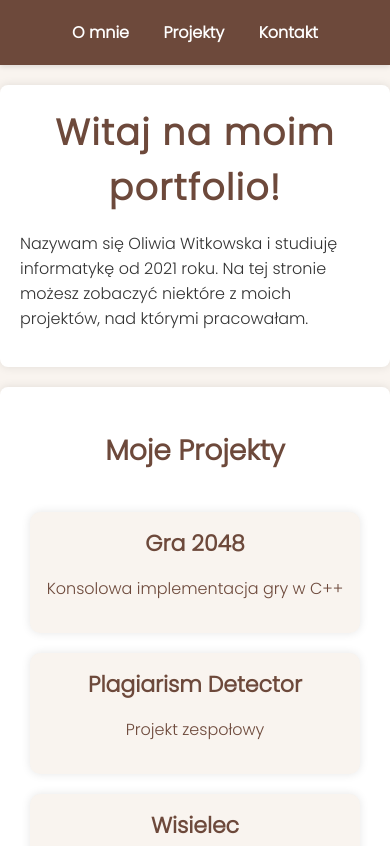
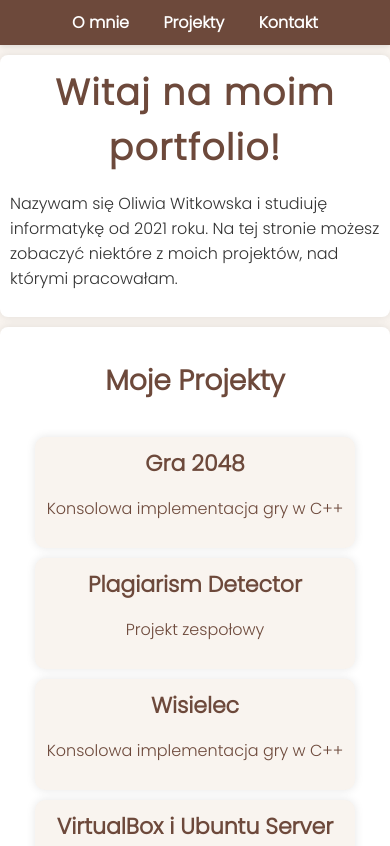
Before and after one commit to olivblvck/olivblvck.github.io, a plain HTML site: page index.html in a window 390 px wide. Shown: the top 846 px of the page. Drawn offline with Linux system fonts and the light colour scheme.

Commit message:
Update index.html

```diff
--- a/index.html
+++ b/index.html
@@ -145,7 +145,7 @@
         /* Stylizacja dla obrazków */
         .image-section {
             text-align: center;
-            margin: 20px 0;
+            margin: 10px 0; /* Zmniejszony margines */
         }
 
         .image-section img {
@@ -164,6 +164,17 @@
             .project {
                 width: 100%; /* W pełnej szerokości na małych ekranach */
                 max-width: 300px; /* Maksymalna szerokość */
+                margin: 5px 0; /* Zmniejszone marginesy */
+                padding: 10px; /* Zmniejszony padding */
+            }
+
+            header, nav ul li {
+                padding: 10px 0; /* Zmniejszony padding w nagłówku i nawigacji */
+            }
+
+            section {
+                padding: 10px; /* Zmniejszony padding w sekcjach */
+                margin: 10px auto; /* Zmniejszony margines w sekcjach */
             }
         }
 
@@ -172,12 +183,11 @@
                 opacity: 0;
                 transform: translateY(10px);
             }
-            to {
+           to {
                 opacity: 1;
                 transform: translateY(0);
-            }
+           }
         }
-
     </style>
 </head>
 <body>
```
